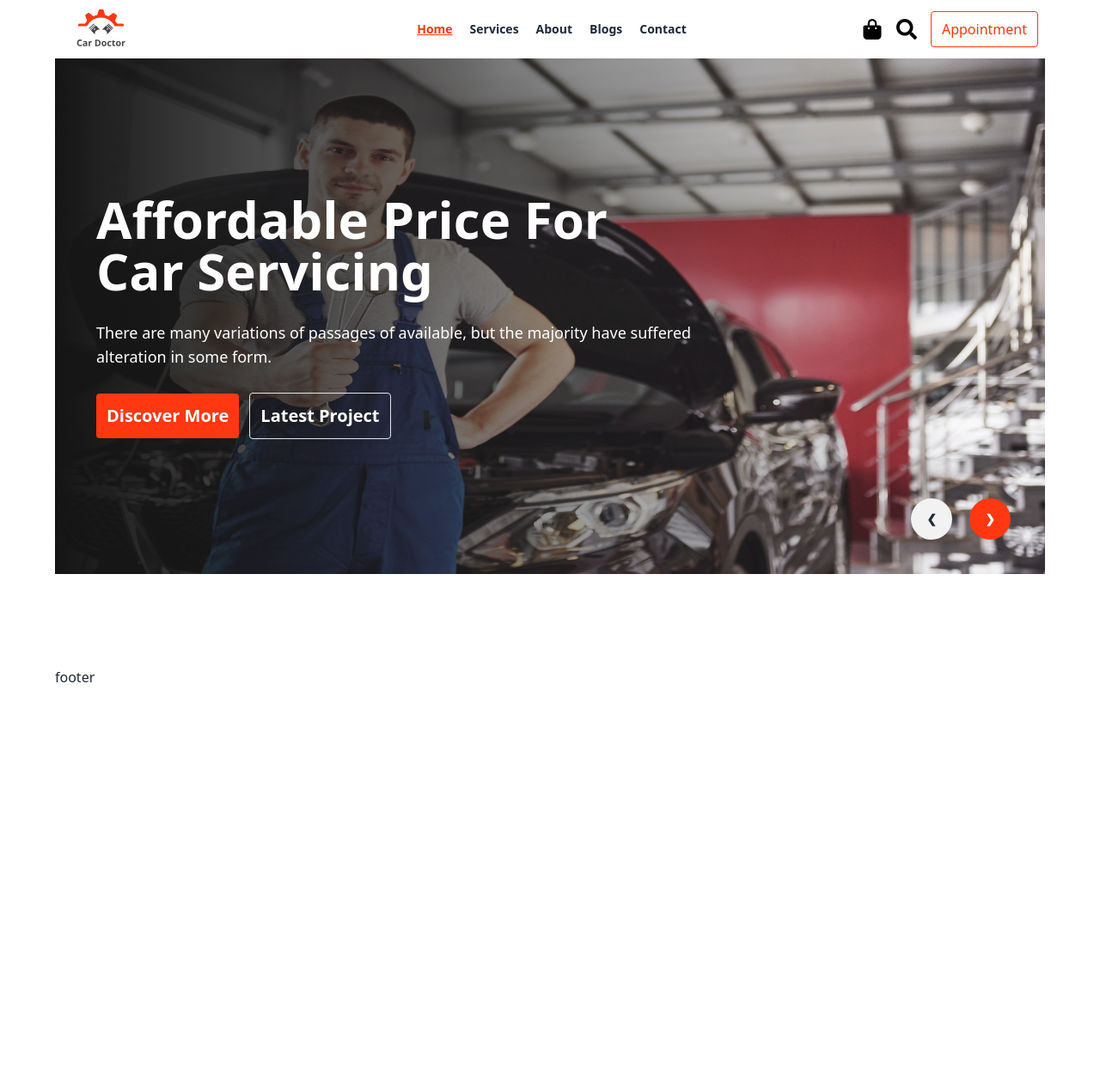
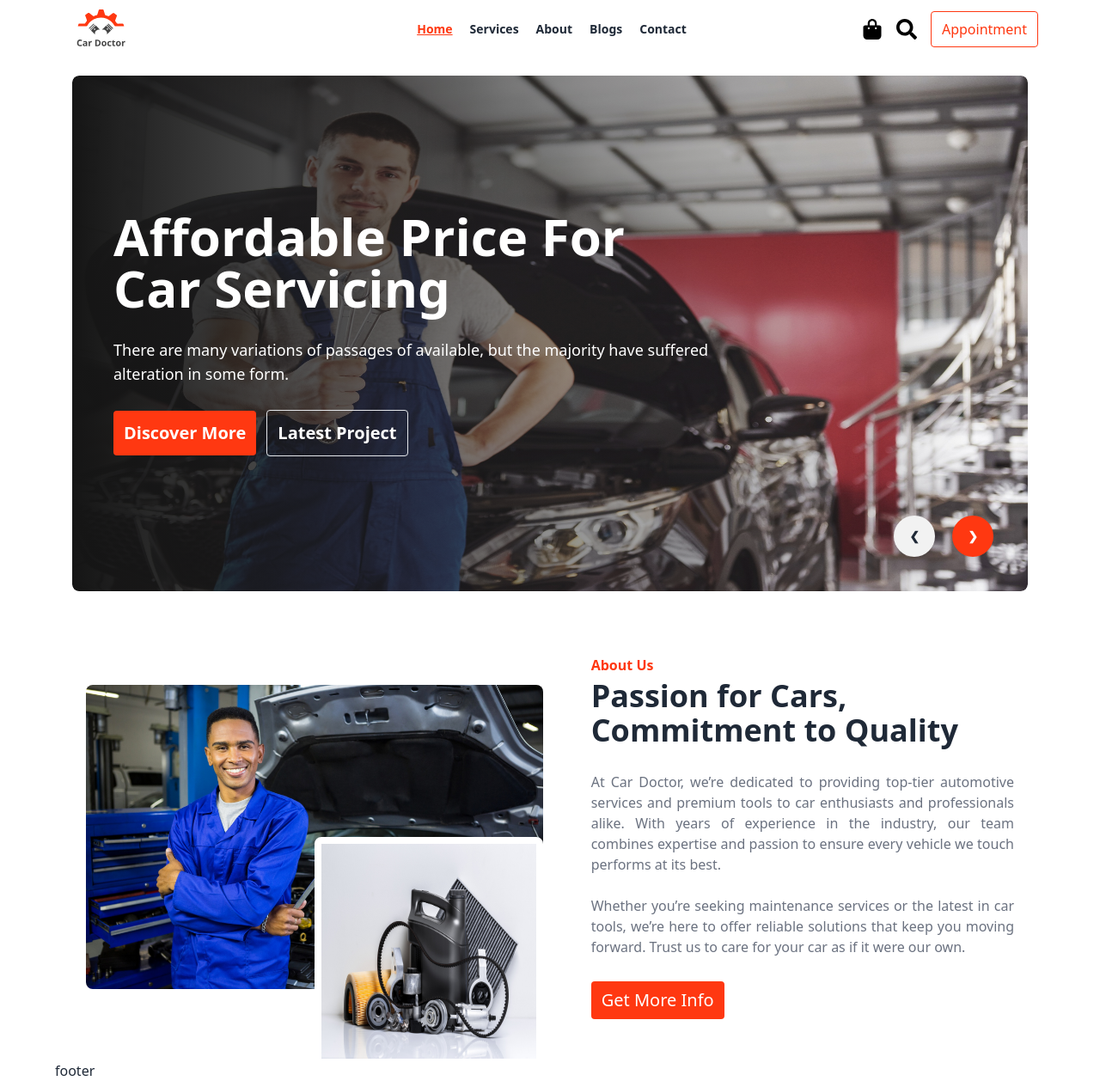
Before and after one commit to Mosharof-Hossen/Car-Doctor, a React (Vite) app in the folder client/: page / in a window 1280 px wide. Shown: the whole page at 86% size. Before the commit the page ends 800 px from the top, so only its background shows below. Built offline with nearby package versions, Linux system fonts and the light colour scheme.

Commit message:
about us section added

```diff
--- /dev/null
+++ b/client/src/Components/AboutUs/AboutUs.jsx
@@ -0,0 +1,25 @@
+import person from "../../assets/images/about_us/person.jpg"
+import parts from "../../assets/images/about_us/parts.jpg"
+
+const AboutUs = () => {
+    return (
+        <div className="hero  lg:h-[480px] h-fit">
+            <div className="hero-content flex-col lg:flex-row">
+                <div className="relative lg:w-1/2 w-full">
+                    <img src={person} className=" w-full rounded-lg  " />
+                    <img src={parts} className="invisible lg:visible top-1/2 border-8 border-white w-1/2 aspect-square right-0 rounded-lg absolute" />
+                </div>
+                <div className="lg:w-1/2 lg:pl-10 space-y-1">
+                    <p className="text-primary-c font-bold">About Us</p>
+                    <h1 className="text-4xl font-bold">Passion for Cars, Commitment to Quality</h1>
+                    <p className="py-6 text-gray-500 text-base text-justify">
+                    At Car Doctor, we’re dedicated to providing top-tier automotive services and premium tools to car enthusiasts and professionals alike. With years of experience in the industry, our team combines expertise and passion to ensure every vehicle we touch performs at its best. <br /><br /> Whether you’re seeking maintenance services or the latest in car tools, we’re here to offer reliable solutions that keep you moving forward. Trust us to care for your car as if it were our own.
+                    </p>
+                    <button className="px-3 py-2 bg-primary-c text-white rounded text-xl">Get More Info</button>
+                </div>
+            </div>
+        </div>
+    );
+};
+
+export default AboutUs;
--- a/client/src/Components/Banner/Banner.jsx
+++ b/client/src/Components/Banner/Banner.jsx
@@ -8,12 +8,12 @@ import img6 from "../../assets/images/banner/6.jpg"
 
 const Banner = () => {
     return (
-        <div className="carousel w-full h-[600px]">
+        <div className="carousel w-full h-[600px] rounded-lg">
             <div id="slide1" className="carousel-item relative w-full ">
                 <img
                     src={img1}
-                    className="w-full" />
-                <div className="absolute h-full bg-gradient-to-r flex items-center from-[#151515] to-[rgba(21,21,21,0)]">
+                    className="w-full rounded-lg" />
+                <div className="absolute h-full rounded-lg bg-gradient-to-r flex items-center from-[#151515] to-[rgba(21,21,21,0)]">
                     <div className=" space-y-7 lg:w-2/3 ml-12">
                         <h3 className="text-white md:text-6xl text-4xl font-bold">Affordable Price For Car Servicing</h3>
                         <p className="text-white text-lg">There are many variations of passages of  available, but the majority have suffered alteration in some form.</p>
@@ -30,8 +30,8 @@ const Banner = () => {
             <div id="slide2" className="carousel-item relative w-full ">
                 <img
                     src={img2}
-                    className="w-full" />
-                <div className="absolute h-full bg-gradient-to-r flex items-center from-[#151515] to-[rgba(21,21,21,0)]">
+                    className="w-full rounded-lg" />
+                <div className="absolute h-full rounded-lg bg-gradient-to-r flex items-center from-[#151515] to-[rgba(21,21,21,0)]">
                     <div className=" space-y-7 lg:w-2/3 ml-12">
                         <h3 className="text-white md:text-6xl text-4xl font-bold">Drive with Confidence</h3>
                         <p className="text-white text-lg">Top-quality tools and services to keep your car running smoothly and safely.</p>
@@ -48,8 +48,8 @@ const Banner = () => {
             <div id="slide3" className="carousel-item relative w-full ">
                 <img
                     src={img3}
-                    className="w-full" />
-                <div className="absolute h-full bg-gradient-to-r flex items-center from-[#151515] to-[rgba(21,21,21,0)]">
+                    className="w-full  rounded-lg" />
+                <div className="absolute h-full rounded-lg bg-gradient-to-r flex items-center from-[#151515] to-[rgba(21,21,21,0)]">
                     <div className=" space-y-7 lg:w-2/3 ml-12">
                         <h3 className="text-white md:text-6xl text-4xl font-bold">Performance You Can Trust</h3>
                         <p className="text-white text-lg">Upgrade your vehicle with high-performance tools and reliable services that exceed expectations.</p>
@@ -66,8 +66,8 @@ const Banner = () => {
             <div id="slide4" className="carousel-item relative w-full ">
                 <img
                     src={img4}
-                    className="w-full" />
-                <div className="absolute h-full bg-gradient-to-r flex items-center from-[#151515] to-[rgba(21,21,21,0)]">
+                    className="w-full rounded-lg" />
+                <div className="absolute h-full rounded-lg bg-gradient-to-r flex items-center from-[#151515] to-[rgba(21,21,21,0)]">
                     <div className=" space-y-7 lg:w-2/3 ml-12">
                         <h3 className="text-white md:text-6xl text-4xl font-bold">Tools for Every Job</h3>
                         <p className="text-white text-lg">From DIY repairs to professional maintenance, we offer the tools you need for any task.</p>
@@ -84,8 +84,8 @@ const Banner = () => {
             <div id="slide5" className="carousel-item relative w-full ">
                 <img
                     src={img5}
-                    className="w-full" />
-                <div className="absolute h-full bg-gradient-to-r flex items-center from-[#151515] to-[rgba(21,21,21,0)]">
+                    className="w-full rounded-lg" />
+                <div className="absolute rounded-lg h-full bg-gradient-to-r flex items-center from-[#151515] to-[rgba(21,21,21,0)]">
                     <div className=" space-y-7 lg:w-2/3 ml-12">
                         <h3 className="text-white md:text-6xl text-4xl font-bold">Revitalize Your Ride</h3>
                         <p className="text-white text-lg">Enhance your driving experience with top-notch services and the latest car tools on the market.</p>
@@ -102,8 +102,8 @@ const Banner = () => {
             <div id="slide6" className="carousel-item relative w-full ">
                 <img
                     src={img6}
-                    className="w-full" />
-                <div className="absolute h-full bg-gradient-to-r flex items-center from-[#151515] to-[rgba(21,21,21,0)]">
+                    className="w-full rounded-lg" />
+                <div className="absolute rounded-lg h-full bg-gradient-to-r flex items-center from-[#151515] to-[rgba(21,21,21,0)]">
                     <div className=" space-y-7 lg:w-2/3 ml-12">
                         <h3 className="text-white md:text-6xl text-4xl font-bold">Expert Care, Anytime</h3>
                         <p className="text-white text-lg">Count on us for 24/7 car services and a wide range of essential automotive tools.</p>
--- a/client/src/Pages/Home/Home.jsx
+++ b/client/src/Pages/Home/Home.jsx
@@ -1,9 +1,11 @@
+import AboutUs from "../../Components/AboutUs/AboutUs";
 import Banner from "../../Components/Banner/Banner";
 
 const Home = () => {
     return (
-        <div>
+        <div className="p-5 space-y-10">
             <Banner></Banner>
+            <AboutUs></AboutUs>
         </div>
     );
 };
```
